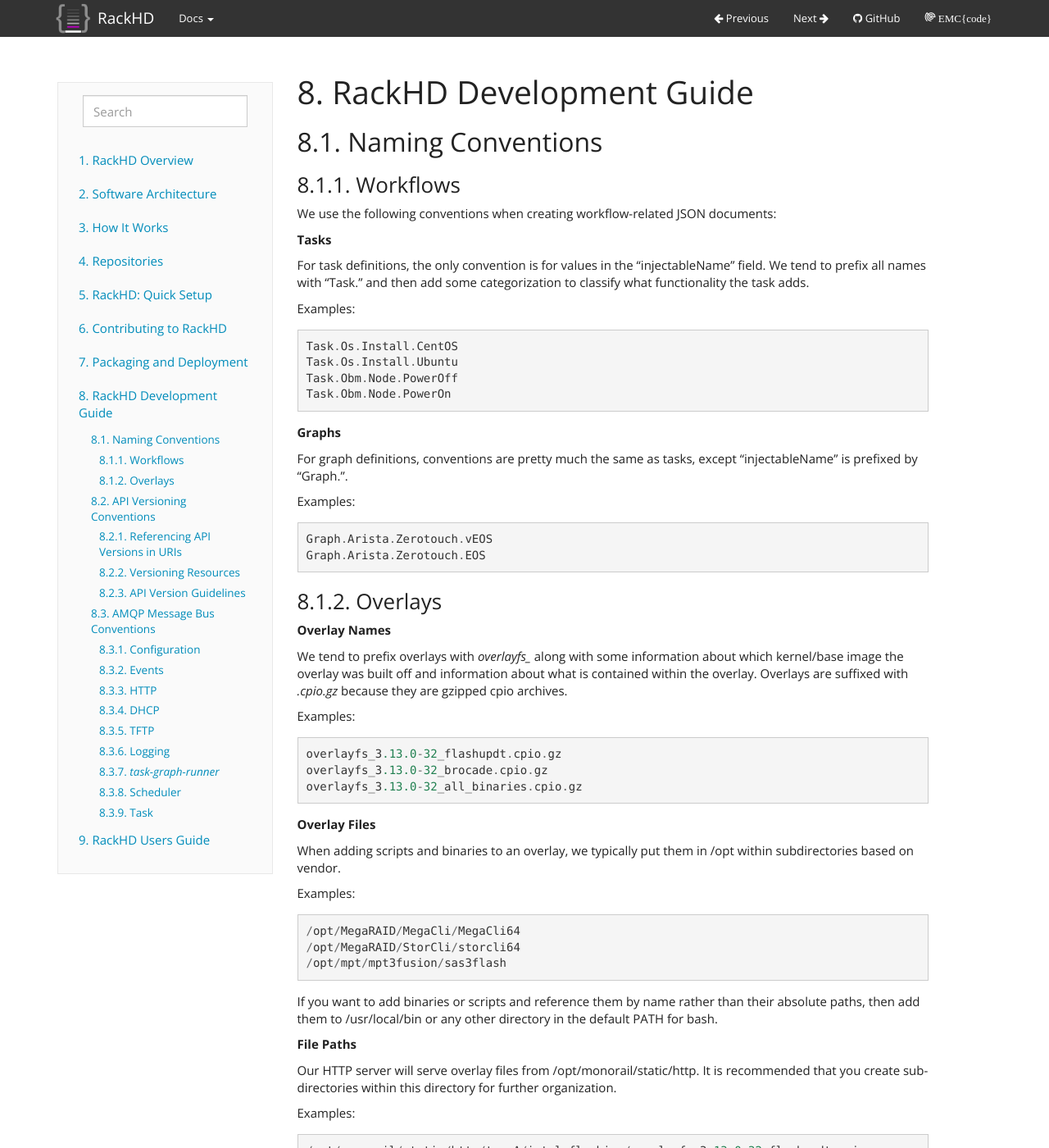
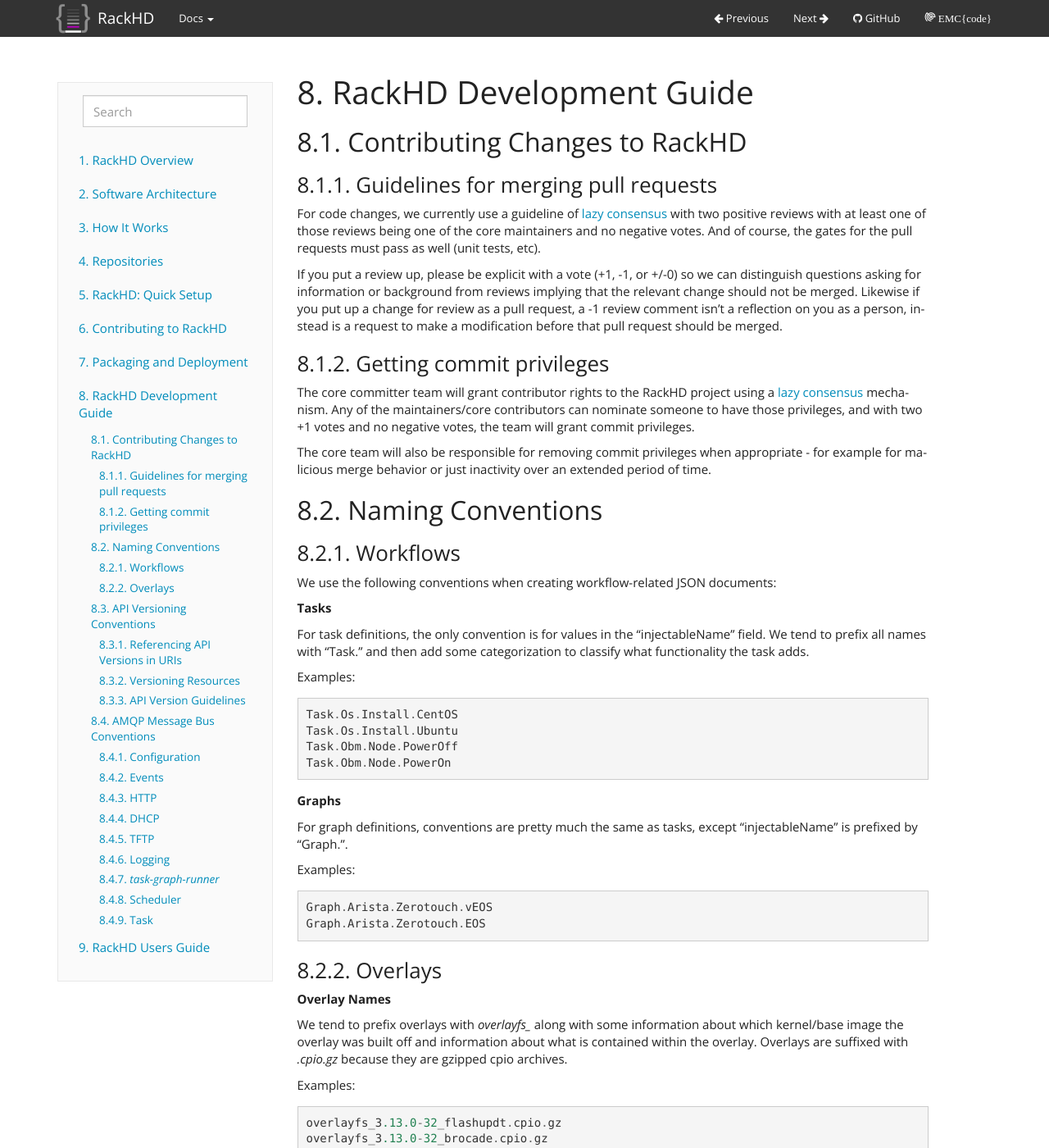
Before and after one commit to RackHD/docs, a Sphinx documentation site: the page built from docs/devguide/index.rst, in a window 1280 px wide and 1400 px high. Shown: the whole window at 82% size. Built offline with Sphinx 7.4.7, drawn with Linux system fonts in a browser that asks for light colours; some of the changed text lies outside the part shown.

Commit message:
code guidelines and commit privs

```diff
--- a/docs/contributing.rst
+++ b/docs/contributing.rst
@@ -25,10 +25,14 @@
 Keep your pull requests limited to a single issue. Make sure that the description of the pull request is clear and complete.
 
 Run your changes against existing tests or create new ones if needed. Keep tests as simple as possible.  At a minimum, make sure your changes don’t break the existing project.
+For more information about contributing changes to RacKHD, please see :doc:`devguide/contributing`
 
 After receiving the pull request, our core committers will give you feedback on your work and may request that you make further changes and resubmit the request. The core committers will handle all merges.
 
-If you have questions about the disposition of a request, feel free to email one of our core committers:
+If you have questions about the disposition of a request, feel free to email one of our core committers.
+
+Core Committer Team
+~~~~~~~~~~~~~~~~~~~~~
 
 * Ben.BroderickPhillips@emc.com
 * Felix.Yuan@emc.com
--- /dev/null
+++ b/docs/devguide/contributing.rst
@@ -0,0 +1,32 @@
+Contributing Changes to RackHD
+--------------------------------
+
+Guidelines for merging pull requests
+~~~~~~~~~~~~~~~~~~~~~~~~~~~~~~~~~~~~~
+
+For code changes, we currently use a guideline of `lazy consensus`_  with two
+positive reviews with at least one of those reviews being one of the core
+maintainers and no negative votes. And of course, the gates for the pull
+requests must pass as well (unit tests, etc).
+
+If you put a review up, please be explicit with a vote (+1, -1, or +/-0) so
+we can distinguish questions asking for information or background from reviews
+implying that the relevant change should not be merged. Likewise if you put up
+a change for review as a pull request, a -1 review comment isn’t a reflection
+on you as a person, instead is a request to make a modification before that pull
+request should be merged.
+
+.. _lazy consensus: http://www.apache.org/foundation/glossary.html#LazyConsensus
+
+
+Getting commit privileges
+~~~~~~~~~~~~~~~~~~~~~~~~~~~~~~~~~~~~~
+
+The core committer team will grant contributor rights to the RackHD project
+using a `lazy consensus`_ mechanism. Any of the maintainers/core contributors
+can nominate someone to have those privileges, and with two +1 votes and no
+negative votes, the team will grant commit privileges.
+
+The core team will also be responsible for removing commit privileges when
+appropriate - for example for malicious merge behavior or just inactivity over
+an extended period of time.
--- a/docs/devguide/index.rst
+++ b/docs/devguide/index.rst
@@ -1,6 +1,7 @@
 RackHD Development Guide
 ========================
 
+.. include:: contributing.rst
 .. include:: naming_conventions.rst
 .. include:: api_versioning.rst
 .. include:: amqp_conventions.rst
```
